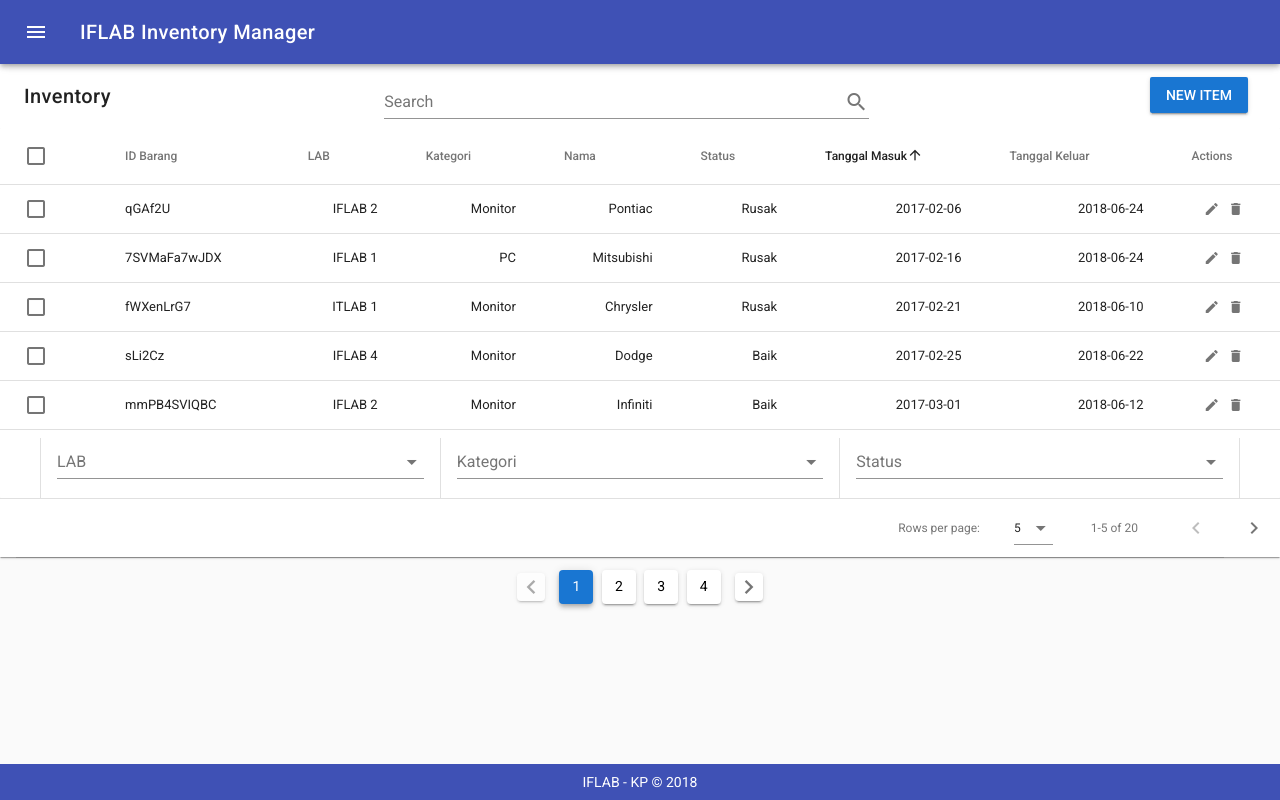
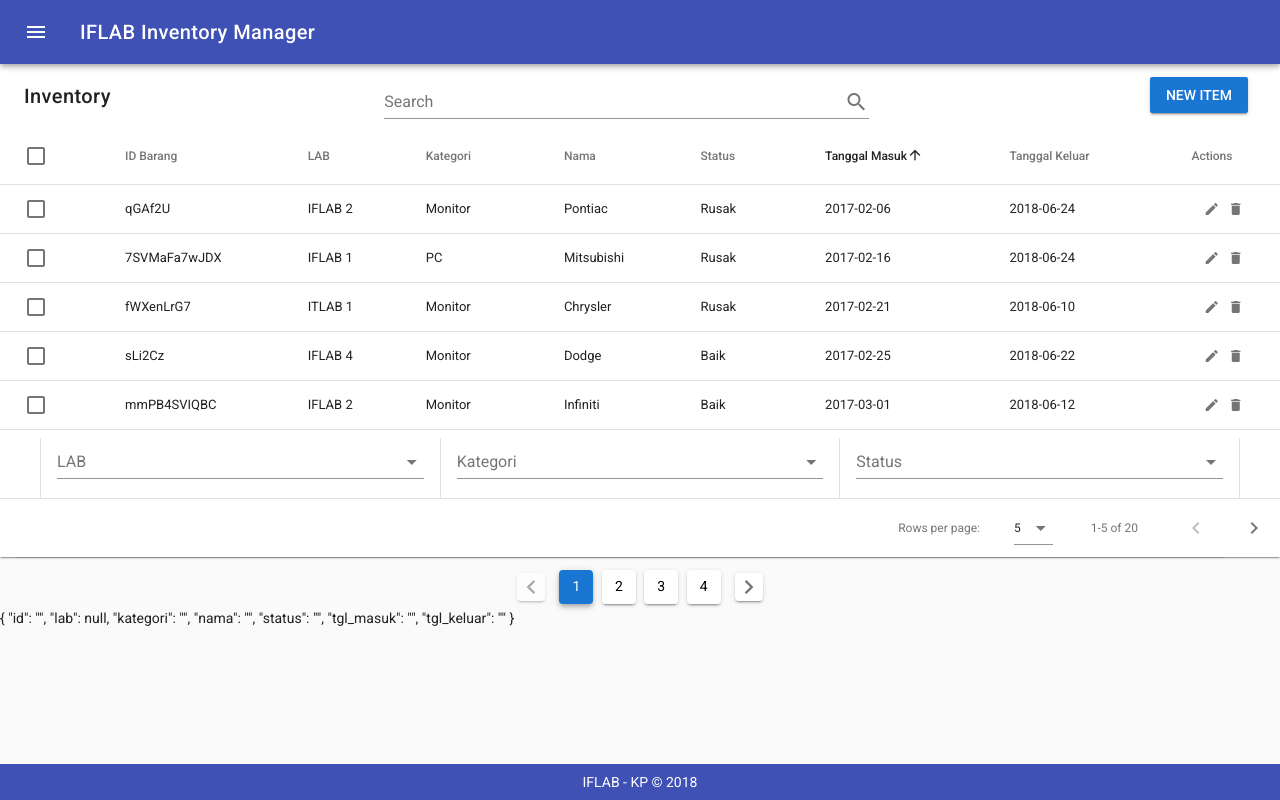
Before and after one commit to IFLABTelkom/inventory-management, a Vue app: page /#/ in a window 1280 px wide. Built offline with nearby package versions, Linux system fonts and the light colour scheme.

Commit message:
initialized firebase

```diff
--- a/package.json
+++ b/package.json
@@ -11,6 +11,7 @@
   },
   "dependencies": {
     "axios": "^0.18.0",
+    "firebase": "^5.2.0",
     "vue": "^2.5.2",
     "vue-router": "^3.0.1",
     "vuetify": "^1.1.3"
--- a/src/components/MainDashboard.vue
+++ b/src/components/MainDashboard.vue
@@ -67,14 +67,14 @@
           <v-checkbox v-model="props.selected" primary hide-details></v-checkbox>
         </td>
         <td>{{ props.item.id }}</td>
-        <td class="text-xs-right">{{ props.item.lab }}</td>
-        <td class="text-xs-right">{{ props.item.kategori }}</td>
-        <td class="text-xs-right">{{ props.item.nama }}</td>
-        <td class="text-xs-right">{{ props.item.status }}</td>
-        <td class="text-xs-right">{{ props.item.tgl_masuk }}</td>
-        <td class="text-xs-right">{{ props.item.tgl_keluar }}</td>
+        <td>{{ props.item.lab }}</td>
+        <td>{{ props.item.kategori }}</td>
+        <td>{{ props.item.nama }}</td>
+        <td>{{ props.item.status }}</td>
+        <td>{{ props.item.tgl_masuk }}</td>
+        <td>{{ props.item.tgl_keluar }}</td>
         <td class="justify-center layout px-0">
-          <v-icon small class="mr-2" @click="editItem(props.item)">
+          <v-icon small class="mr-2" @click="editItem(props.item); alert(props.item)">
             edit
           </v-icon>
           <v-icon small @click="deleteItem(props.item)">
@@ -105,7 +105,7 @@
         </td>
       </template>
       <v-alert slot="no-results" :value="true" color="error" icon="warning">
-        Your search for "{{ search }}" found no results.
+        Hasil pencarian "{{ search }}" tidak dapat ditemukan.
       </v-alert>
     </v-data-table>
     <v-divider class="mx-3" inset></v-divider>
@@ -115,6 +115,7 @@
     <!-- <span v-for="item in selected" :key="item.id">
       {{item}}
     </span> -->
+    <span>{{editedItem}}</span>
   </div>
 </template>
 
@@ -416,8 +417,7 @@ export default {
     },
     deleteItem(item) {
       const index = this.inventory.indexOf(item)
-      confirm('Are you sure you want to delete this item?') &&
-        this.inventory.splice(index, 1)
+      confirm('Anda yakin?') && this.inventory.splice(index, 1)
     },
     deleteSelected(selected) {
       console.log(selected)
@@ -431,6 +431,8 @@ export default {
     },
 
     save() {
+      console.log(this.editedItem)
+      alert(this.editedItem)
       if (this.editedIndex > -1) {
         Object.assign(this.inventory[this.editedIndex], this.editedItem)
       } else {
--- /dev/null
+++ b/src/components/firebaseInit.js
@@ -0,0 +1,5 @@
+import firebase from 'firebase'
+import 'firebase/firestore'
+import firebaseConfig from './firebaseConfig'
+const firebaseApp = firebase.initializeApp(firebaseConfig)
+export default firebaseApp.firestore()
```
Also changed, not shown: src/components/firebaseConfig.js (added, +8 -0 lines), src/assets/logo.png (deleted), 1 other file (tests, documents, lock files or other folders).
